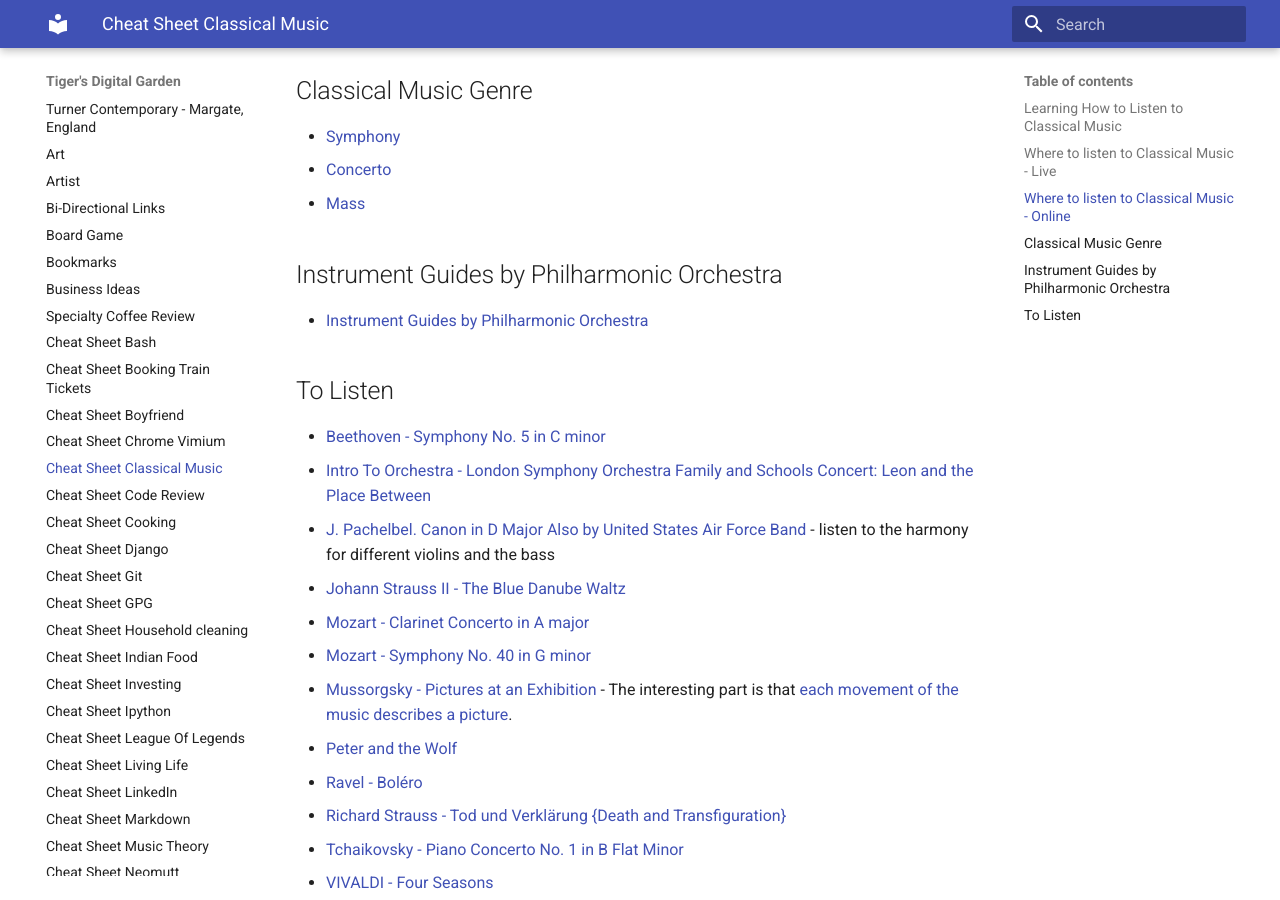
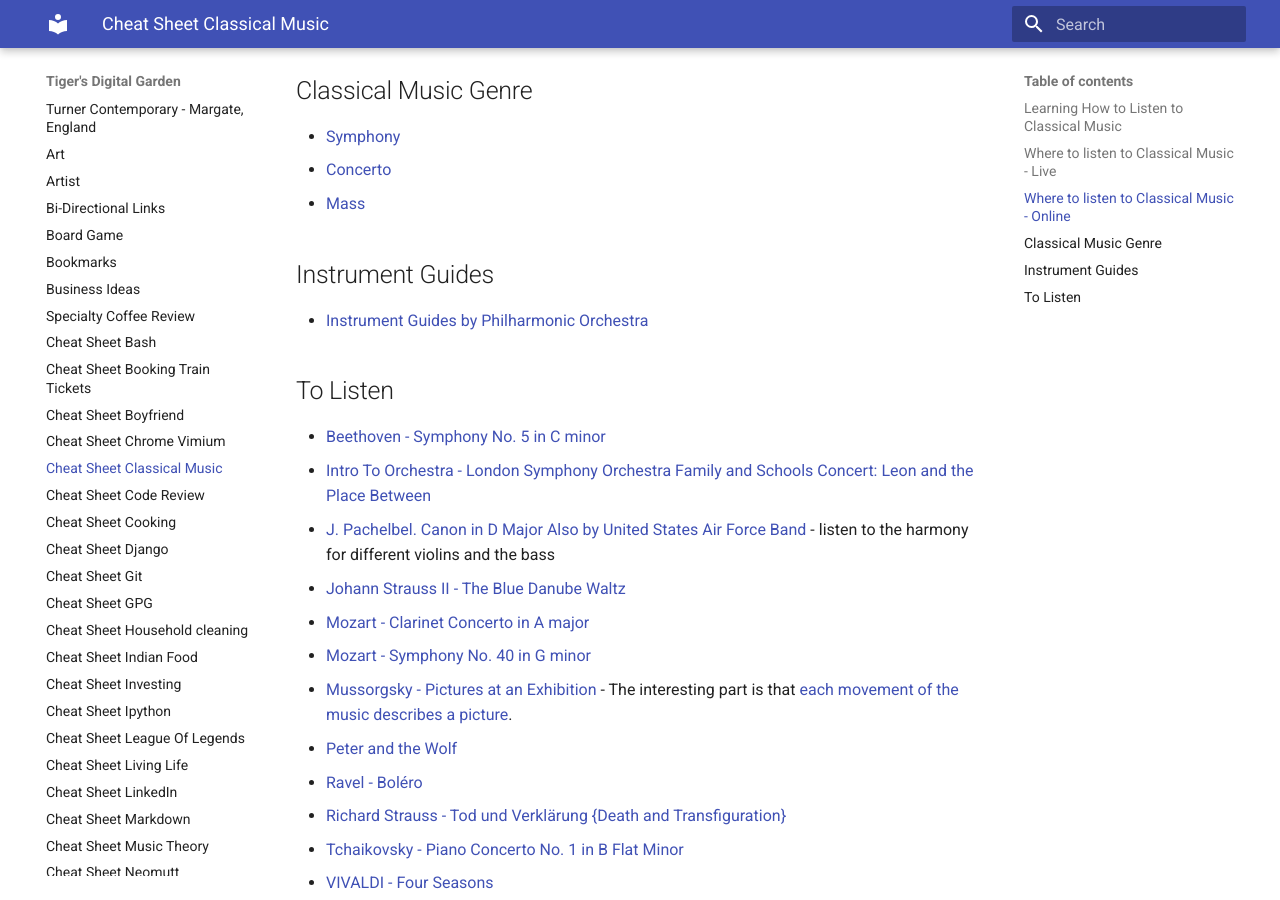
Before and after one commit to ynotstartups/notes, an MkDocs documentation site: the page built from notes/cheat-sheet-classical-music.md, in a window 1280 px wide and 900 px high, scrolled down 759 px. Built offline with MkDocs 1.6.1 and Material for MkDocs 9.7.7, drawn with Linux system fonts in a browser that asks for light colours.

Commit message:
update title

```diff
--- a/notes/cheat-sheet-classical-music.md
+++ b/notes/cheat-sheet-classical-music.md
@@ -27,7 +27,7 @@
 - [Concerto](https://en.wikipedia.org/wiki/Concerto)
 - [Mass](https://en.wikipedia.org/wiki/Mass_%28music%29)
 
-## Instrument Guides by Philharmonic Orchestra
+## Instrument Guides
 
 - [Instrument Guides by Philharmonic Orchestra](https://www.youtube.com/watch?v=QNBsgfh4UMY&list=PLqR22EoucCyccs5J639SCefaM7mD9dMSz&index=10)
 
```
